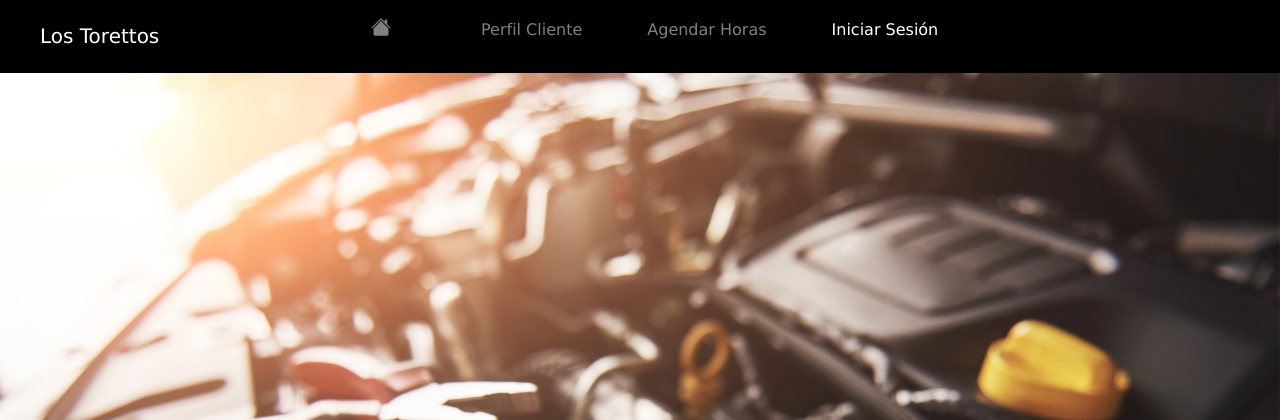
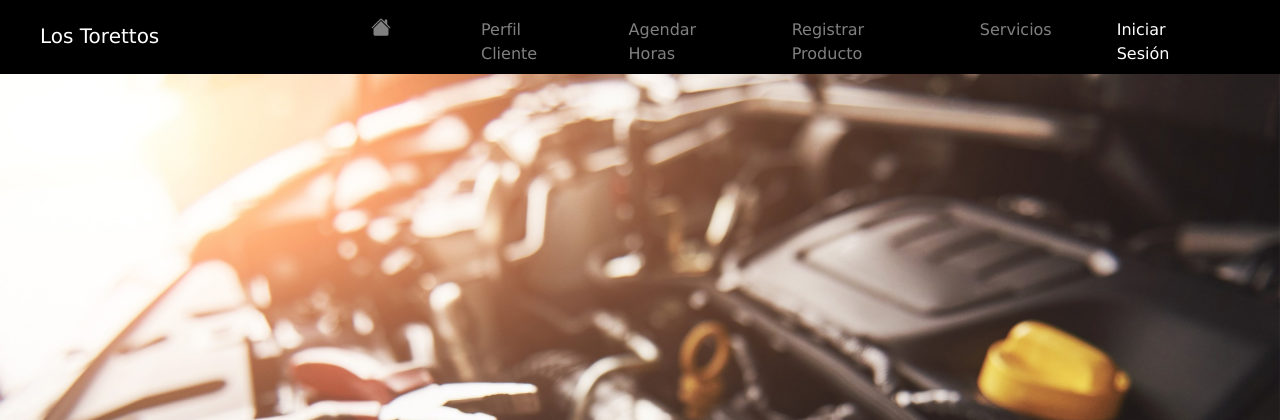
Before and after one commit to Astralroth/Mecanica-Toretto, a Django app: page / in a window 1280 px wide. Shown: the top 420 px of the page. Run offline with Django 4.2, Linux system fonts and the light colour scheme; parts of the project's set-up code (start-up, migrations or seed data) failed here and were passed over; some libraries are stand-ins or nearby versions.

Commit message:
arreglos producto y primeros validos direccionamientos

```diff
--- a/templates/header.html
+++ b/templates/header.html
@@ -44,7 +44,21 @@
                            {% else %}
                            <a class="nav-link" href="#">Agendar Horas</a>
                         </li>
-                          {% endif %}
+                           {% endif %}
+                        <li class="nav-item">
+                           {% if request.user.is_staff %}
+                           <a class="nav-link" href="prod/">Producto</a>
+                           {% else %}
+                           <a class="nav-link" href="prod/add">Registrar Producto</a>
+                        </li>
+                           {% endif %}
+                        <li class="nav-item">
+                           {% if request.user.is_staff %}
+                           <a class="nav-link" href="serv/">Servicios</a>
+                           {% else %}
+                           <a class="nav-link" href="#">Servicios</a>
+                        </li>
+                           {% endif %}
                          <li class="nav-item active d_none">
                             {% if user.is_authenticated %}
                             <a class="nav-link" id="logout" href="{% url 'logout' %}"> <i class="fas fa-user-alt mr-1 text-gray"></i>Cerrar Sesión</a>
--- a/templates/producto/registro.html
+++ b/templates/producto/registro.html
@@ -8,9 +8,6 @@
 {% endblock css %}
 
 {% block content %}
-  <!-- header -->
-  {% include 'header.html' %}
-  <!-- end header inner -->
   <h2> Nuevo Producto</h2>
   <form action ="" class="Producto_formulario" method="post">
 
@@ -32,9 +29,6 @@
 
   </form>
 
-  <!--  footer -->
-  {% include 'footer.html' %}
-  <!-- end footer -->
 
 {% endblock content %}
 
```
